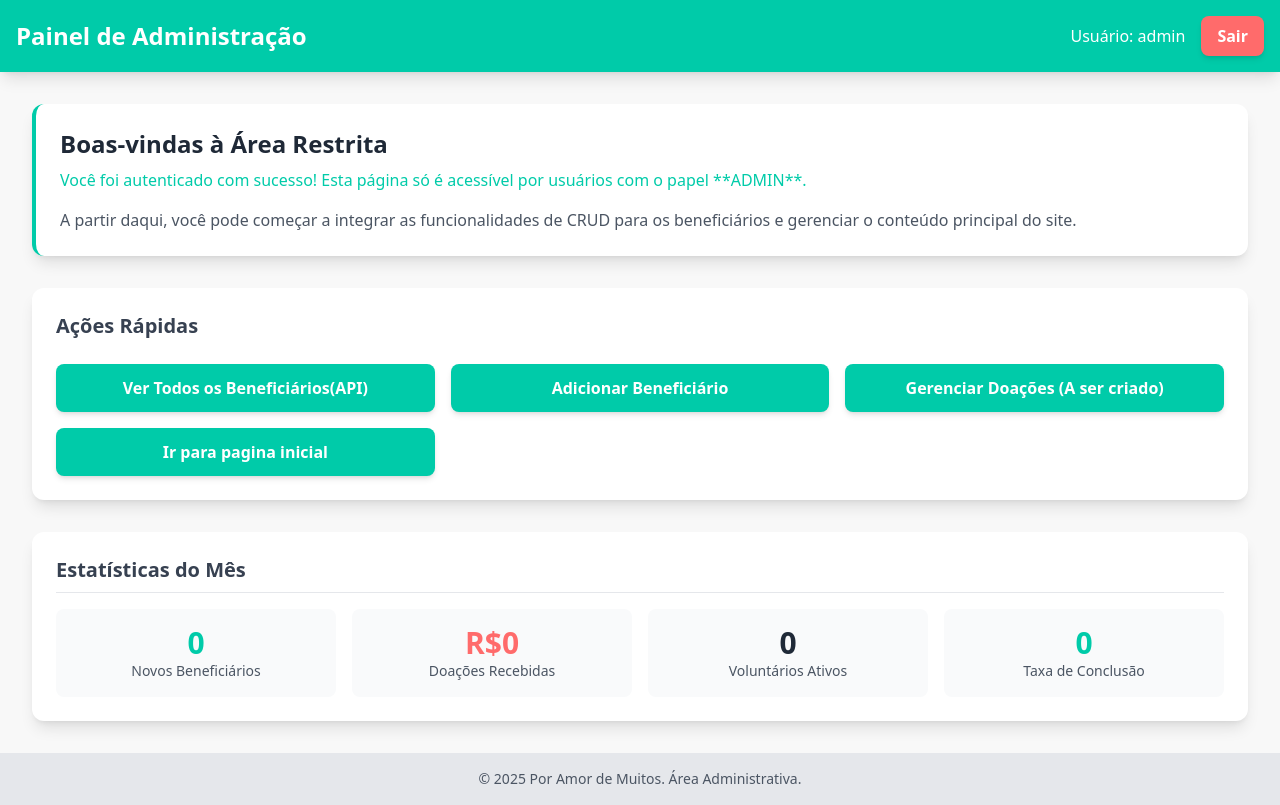
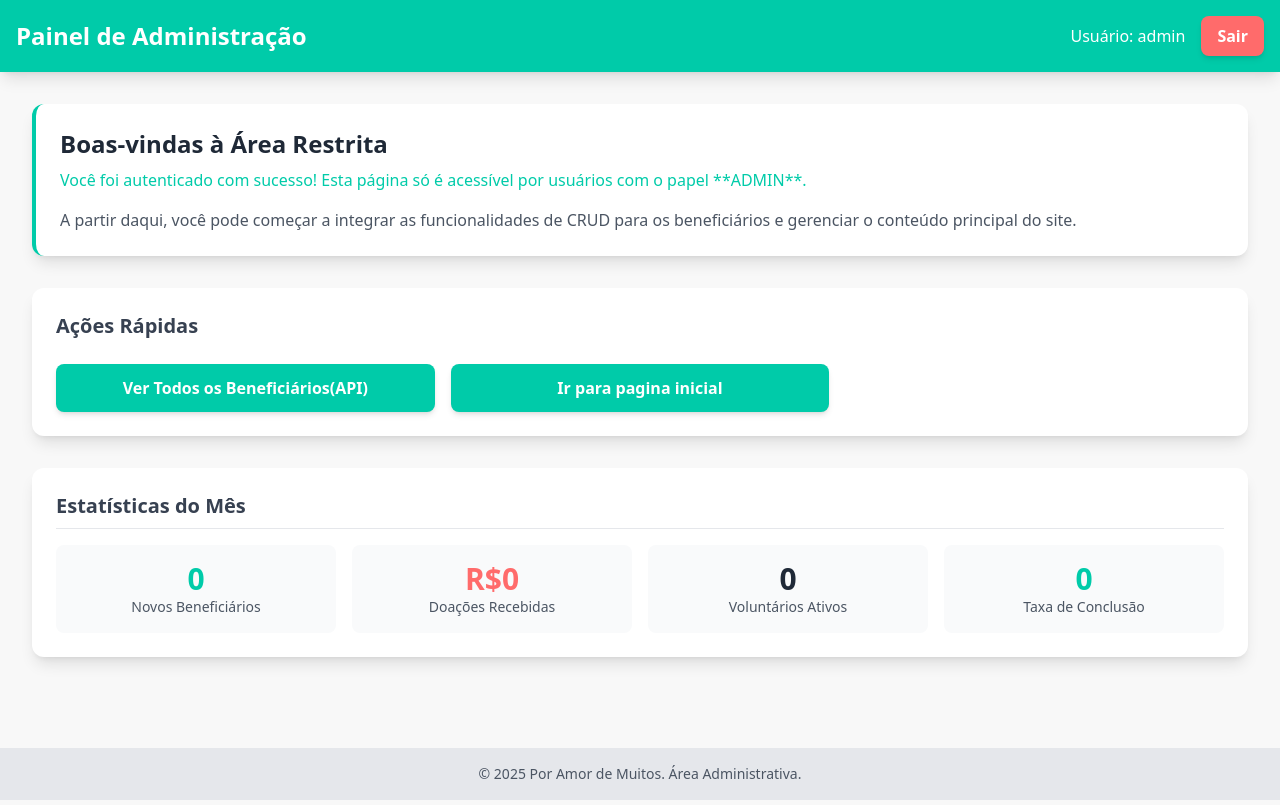
Before and after one commit to Arttx007/Ong, a plain HTML site: page src/main/resources/static/admin/dashboard.html in a window 1280 px wide. Drawn offline with nearby package versions, Linux system fonts and the light colour scheme.

Commit message:
Organizando dash

```diff
--- a/src/main/resources/static/admin/dashboard.html
+++ b/src/main/resources/static/admin/dashboard.html
@@ -74,15 +74,7 @@
                         Ver Todos os Beneficiários(API)
                     </a>
 
-                    <!-- Botão para abrir o modal -->
-                    <button id="abrirModal"
-                        class="px-4 py-2 bg-primary-brand text-white font-semibold rounded-lg shadow-md hover:opacity-90 transition duration-150">
-                        Adicionar Beneficiário
-                    </button>
 
-                    <a href="..."
-                        class="inline-block w-full text-center py-3 bg-primary-brand text-white font-semibold rounded-lg shadow-md hover:opacity-90 transition duration-150">
-                        Gerenciar Doações (A ser criado)
                     </a>
                     <a href="/index1.html"
                         class="inline-block w-full text-center py-3 bg-primary-brand text-white font-semibold rounded-lg shadow-md hover:opacity-90 transition duration-150">
```
Also changed, not shown: 1 other file.
